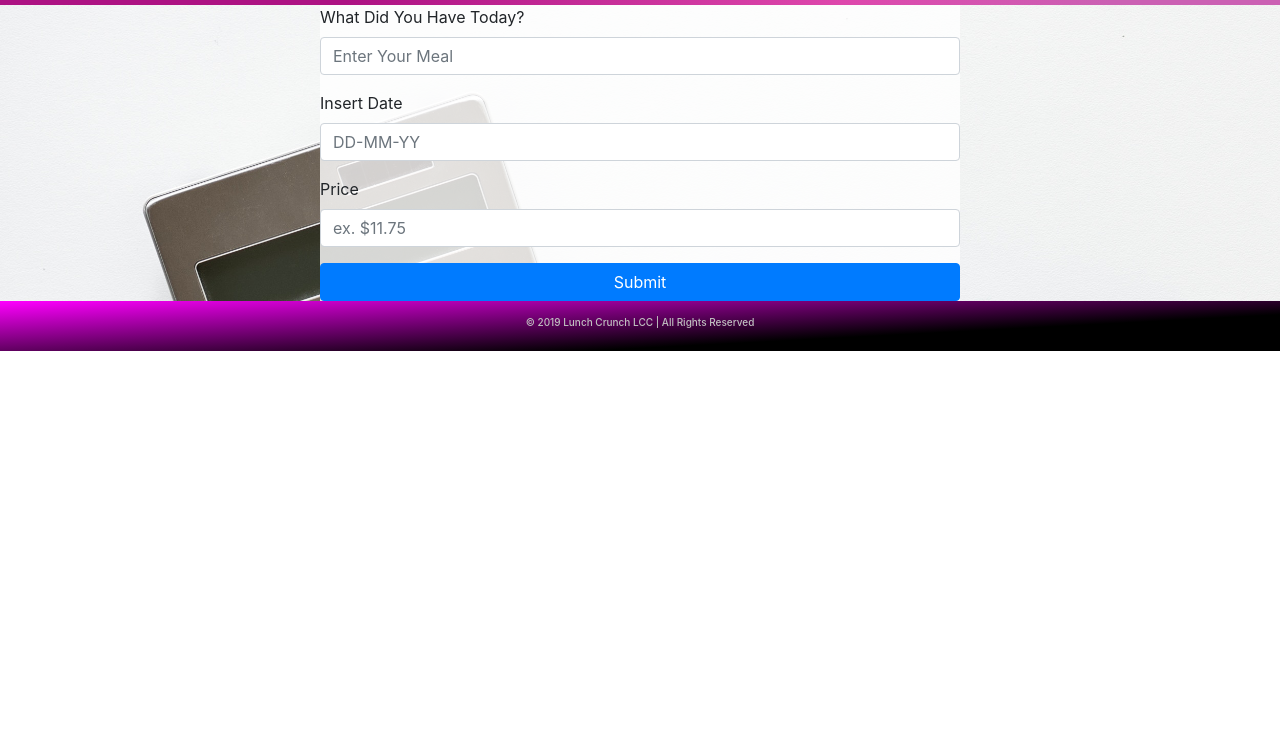
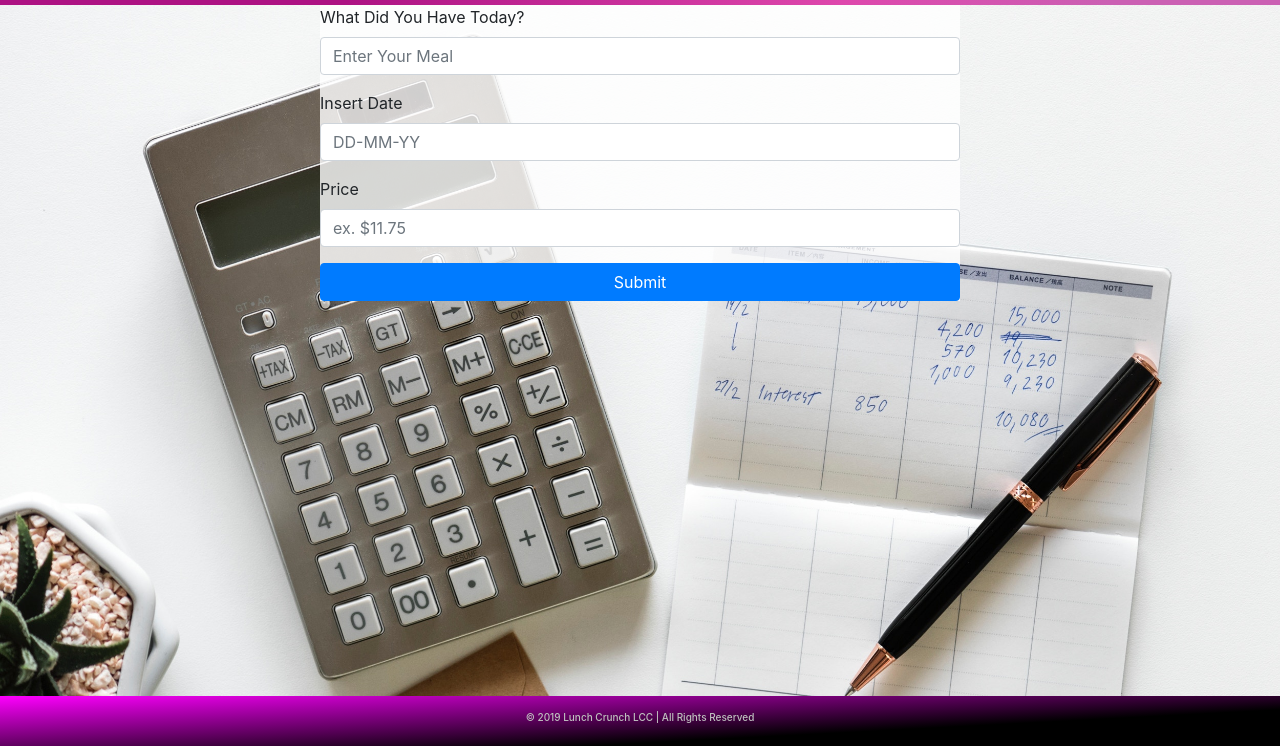
Before and after one commit to Alom310/Lunch_Crunch_App, a website: page views/dashboard.html in a window 1280 px wide. Shown: the part 54-800 px from the top of the page. Drawn offline with nearby package versions, Linux system fonts and the light colour scheme; no server answers; files whose address does not match are found by name.

Commit message:
fixed background

```diff
--- a/public/styles/dashstyles.css
+++ b/public/styles/dashstyles.css
@@ -2,6 +2,14 @@
     scroll-behavior: smooth;
     box-sizing: border-box;
 }
+
+body{
+    background-image: url('../images/dashbg.jpg');
+    background-repeat: no-repeat;
+    background-size:cover;
+    background-attachment: fixed;
+}
+
 .loader {
     width: 100%;
     height: 100%;
@@ -36,11 +44,6 @@ Navbar
 /* ------------
 Transactions
 ------------- */
-#transactions {
-    background-image: url('../images/dashbg.jpg');
-    background-size: cover;
-    margin: 0 auto;
-}
 
 #transactions form {
     background-color: rgba(255,255,255, 0.8);
@@ -65,6 +68,9 @@ Footer
     background: linear-gradient(357deg, rgba(0,0,0,1) 31%, rgba(14,0,14,1) 35%, rgba(255,0,255,1) 100%); /* w3c */
     filter: progid:DXImageTransform.Microsoft.gradient( startColorstr='#ff00ff', endColorstr='#000000',GradientType=0 ); /* ie6-9 */
     text-align:center;
+    position: fixed;
+    width: 100%;
+    bottom:0;
 }
 #foot h3 {
     font-size:10px;
```
